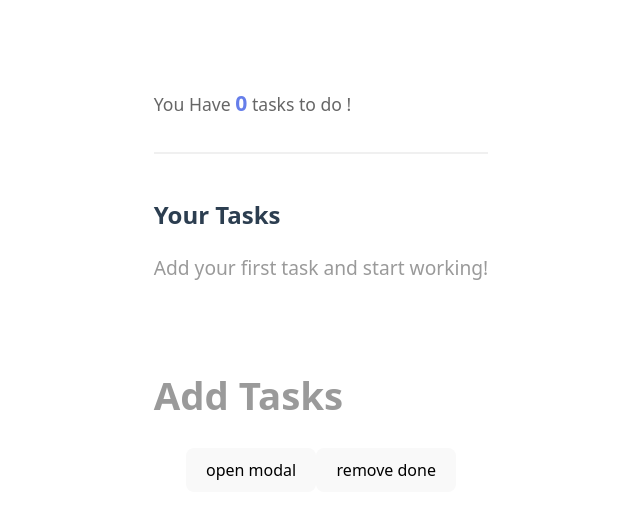
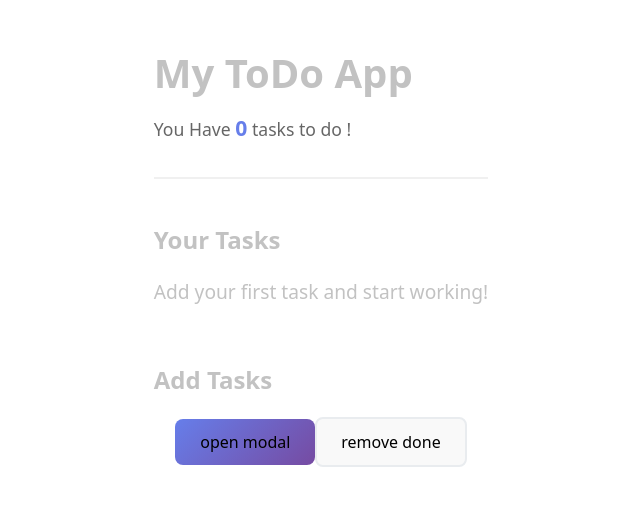
Before and after one commit to abemaru/vue3-practice, a Vue app: page / in a window 1280 px wide. Shown: the part 141-660 px from the top of the page, without its empty margins (319-959 px from the left). Built offline with nearby package versions, Linux system fonts and the light colour scheme.

Commit message:
App.vueのstyleを若干キレイに

```diff
--- a/src/App.vue
+++ b/src/App.vue
@@ -1,5 +1,5 @@
 <script setup lang="ts">
-// TODO: task-item:completedが効いてない:w
+// TODO: task-item:completedが効いてない
 import { ref, computed } from 'vue'
 import { appStore } from './stores/App.store.ts'
 import AddTodoModal from './components/modals/AddTodoModal.vue'
@@ -45,13 +45,13 @@ function handleAddTodo(todoContent: string): void {
         </div>
       </section>
       <section class="action-section">
-        <h2>
+        <h2 class="section-title">
           Add Tasks
         </h2>
-        <button @click="showModal = true">
+        <button @click="showModal = true" class="btn btn-primary">
           open modal
         </button>
-        <button @click="store.removeDoneTodos()">
+        <button @click="store.removeDoneTodos()" class="btn btn-secondary">
           remove done
         </button>
       </section>
@@ -62,11 +62,11 @@ function handleAddTodo(todoContent: string): void {
 
 <style scoped>
 .todo-app {
+  color: oklch(0.8127 0 5);
   max-width: 800px;
   margin: 0 auto;
   padding: 2rem;
   line-height: 1.6;
-  color: #9a9a9a;
 }
 
 .app-header {
@@ -79,11 +79,8 @@ function handleAddTodo(todoContent: string): void {
 .app-title {
   font-size: 2.5rem;
   font-weight: 700;
-  color: #9a9a9a;
   margin: 0 0 1rem 0;
   background-color: linear-gradient(135deg, #667eea 0%, #764ba2 100%);
-  -webkit-background-clip: text;
-  -webkit-text-fill-color: transparent;
   background-clip: text;
 }
 
@@ -107,7 +104,6 @@ function handleAddTodo(todoContent: string): void {
 .section-title {
   font-size: 1.5rem;
   font-weight: 600;
-  color: #2c3e50;
   margin: 0 0 1.5rem 0;
   display: flex;
   align-items: center;
@@ -119,7 +115,7 @@ function handleAddTodo(todoContent: string): void {
   margin: 0;
   background: #fff;
   border-radius: 12px;
-  box-shadow: 0 2px 10px rgba(0, 0, 0, 0.1);
+  box-shadow: 0 2px 10px oklch(0 0 0 / 89.33%);
   overflow: hidden;
 }
 
@@ -137,6 +133,42 @@ function handleAddTodo(todoContent: string): void {
   text-decoration: line-through;
 }
 
+.task-content {
+  display: flex;
+  align-items: center;
+  padding: 1rem 1.25rem;
+  gap: 0.75rem;
+}
+
+.btn {
+  display: inline-flex;
+  align-items: center;
+  gap: 0.5rem;
+  padding: 0.75em 1.5rem;
+  border: none;
+  border-radius: 8px;
+  font-size: 1rem;
+  font-weight: 500;
+  cursor: pointer;
+  transition: all 0.2s ease;
+  text-decoration: none;
+  min-width: 140px;
+  justify-content: center;
+}
+
+.btn:disabled {
+  opacity: 0.5;
+  cursor: not-allowed;
+}
+
+.btn-primary {
+  background: linear-gradient(135deg, #667eea 0%, #764ba2 100%);
+}
+
+.btn-secondary {
+  border: 2px solid #e9ecef
+}
+
 .logo {
   height: 6em;
   padding: 1.5em;
```
